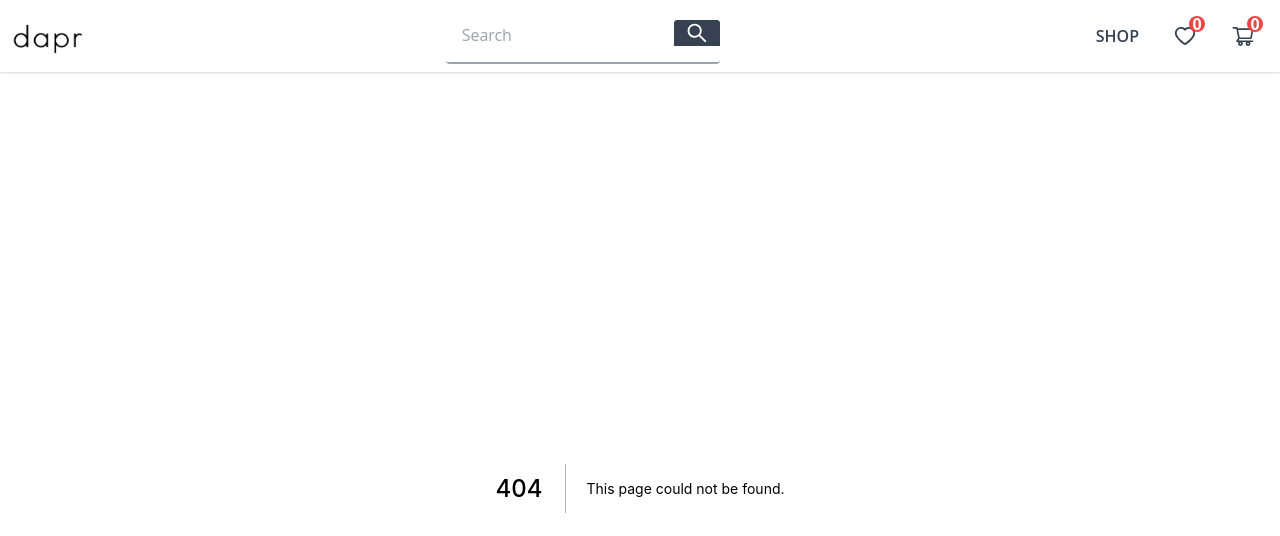
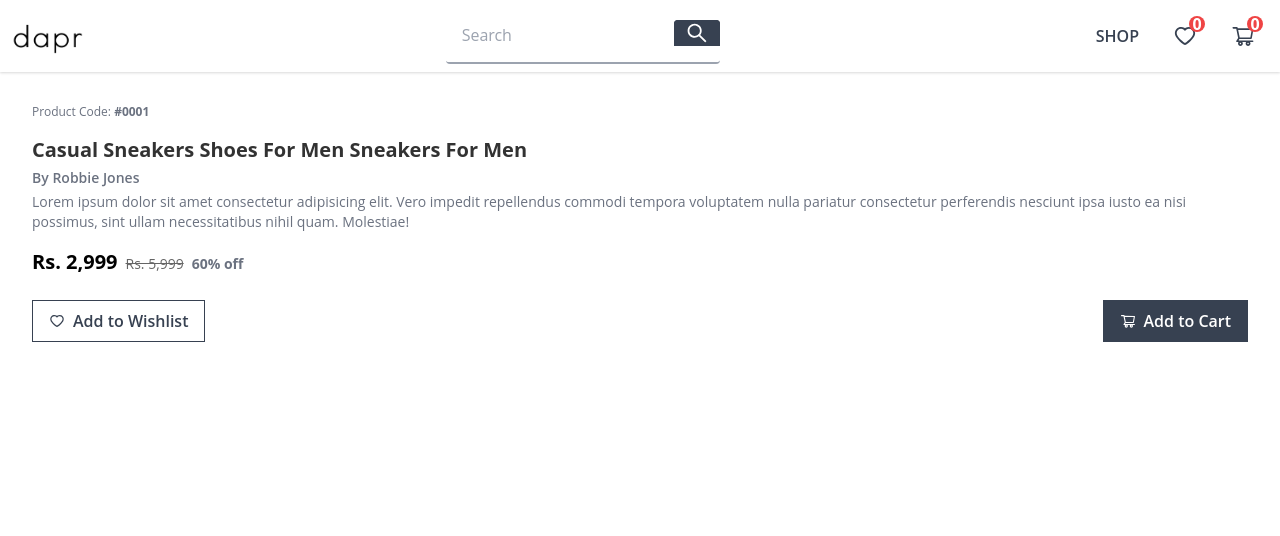
Before and after one commit to ashwinkhode/dapr, a Next.js app: page /product in a window 1280 px wide. Before the commit this address had no page. Shown: the top 536 px of the page. Built offline with nearby package versions, Linux system fonts and the light colour scheme.

Commit message:
add: Product page added

```diff
--- /dev/null
+++ b/src/pages/product.js
@@ -0,0 +1,11 @@
+import ProductDetails from '../components/ProductDetails/ProductDetails'
+
+const Product = () => {
+    return (
+        <div>
+            <ProductDetails />
+        </div>
+    )
+}
+
+export default Product
```
